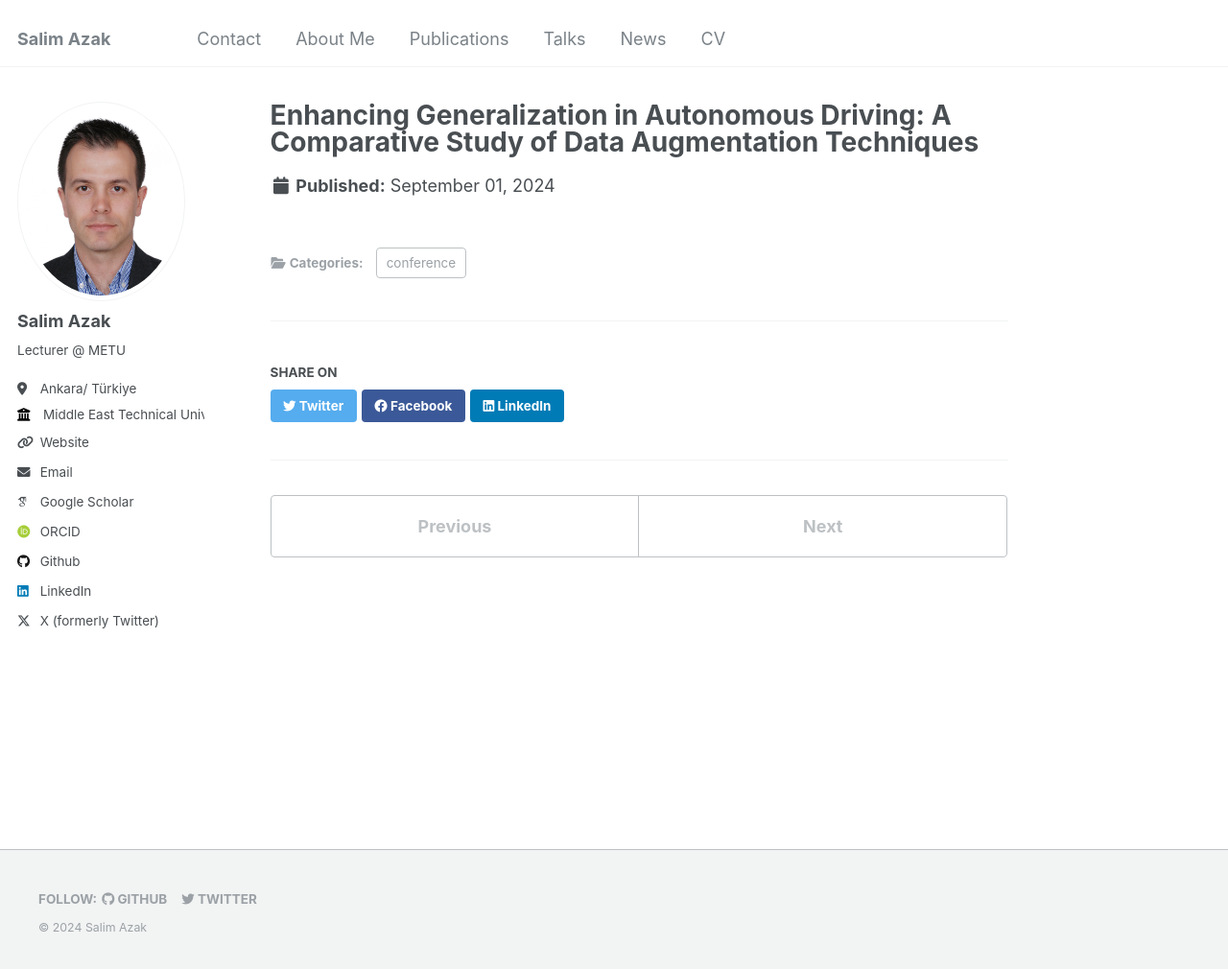
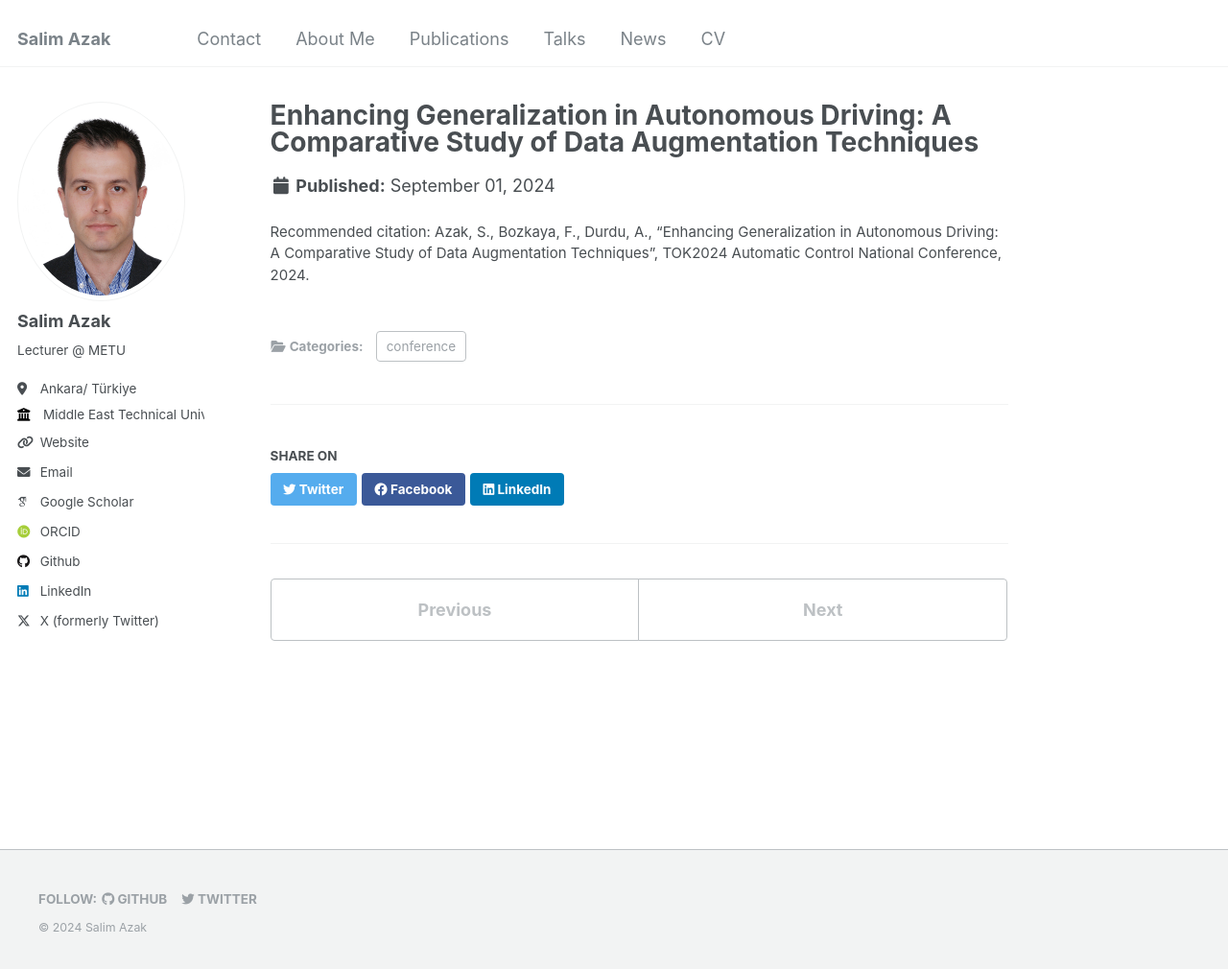
Before and after one commit to salimazak/salimazak.github.io, a Jekyll site: the page built from _publications/paper4.md, in a window 1280 px wide and 1011 px high. Shown: the whole window at 96% size. Built offline with Jekyll 4.4.1, drawn with Linux system fonts in a browser that asks for light colours; some web fonts are replaced.

Commit message:
Update paper4.md

```diff
--- a/_publications/paper4.md
+++ b/_publications/paper4.md
@@ -5,5 +5,6 @@ permalink: /publications/conference1
 date: 2024-09-01
 authors: 'Salim Azak, Fırat Bozkaya, Akif Durdu'
 conference: 'TOK2024 Automatic Control National Conference'
+citation: 'Azak, S., Bozkaya, F., Durdu, A., “Enhancing Generalization in Autonomous Driving: A Comparative Study of Data Augmentation Techniques”, TOK2024 Automatic Control National Conference, 2024.'
 category: conference
 ---
```
